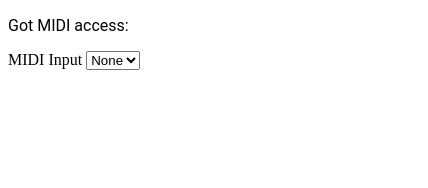
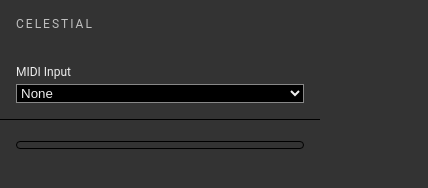
Before and after one commit to atesgoral/celestial, a browser extension: page popup.html in a window 400 px wide. Shown: the whole page, 428 px wide, since content can reach past the window. Drawn offline with Linux system fonts and the light colour scheme.

Commit message:
MIDI message visual

```diff
--- a/popup.css
+++ b/popup.css
@@ -1,6 +1,46 @@
 body {
-  width: 420px;
-}
-pre {
+  margin: 0;
+  padding: 0;
+  width: 20rem;
+  background: #333;
+  color: #eee;
+  font-size: 100%;
+  line-height: 1rem;
   font-family: Roboto, system-ui, sans-serif;
 }
+#celestial {
+  margin: 1rem;
+  padding: 0;
+  font-weight: normal;
+  text-transform: uppercase;
+  font-size: 0.75rem;
+  opacity: .75;
+  letter-spacing: .125rem;
+}
+#settings {
+  font-size: 0.75rem;
+  padding: 1rem;
+  border-bottom: 1px solid #000;
+}
+label {
+  display: block;
+  margin-bottom: .25rem;
+}
+select {
+  width: 100%;
+  background: #000;
+  color: #eee;
+  box-sizing: border-box;
+  border: 1px solid #888;
+  border-radius: 0;
+}
+#status {
+  padding: 1rem;
+}
+#midi-events {
+  border-radius: .25rem;
+  border: 1px solid #000;
+  box-sizing: border-box;
+  height: .5rem;
+  width: 100%;
+}
--- a/popup.html
+++ b/popup.html
@@ -4,11 +4,16 @@
 <link rel="stylesheet" href="popup.css">
 </head>
 <body>
-<pre id="out"></pre>
-<label for="input">MIDI Input</label>
-<select id="input">
-  <option value="">None</option>
-</select>
+<h1 id="celestial">Celestial</h1>
+<div id="settings">
+  <label for="input">MIDI Input</label>
+  <select id="input">
+    <option value="">None</option>
+  </select>
+</div>
+<div id="status">
+  <canvas id="midi-events"></canvas>
+</div>
 <script src="popup.js"></script>
 </body>
 </html>
--- a/popup.js
+++ b/popup.js
@@ -8,18 +8,58 @@ async function storageGet(keys) {
   return await thenable((resolve) => chrome.storage.local.get(keys, resolve));
 }
 
-const out = document.getElementById('out');
-
-function output(...args) {
-  out.innerHTML += args.join(' ') + '\n';
+function lerp(a1, a2, t) {
+  return a1.map((c1, idx) => {
+    const c2 = a2[idx];
+    const d = c2 - c1;
+    return d * t + c1;
+  });
 }
 
 async function init() {
+  const inputEl = document.getElementById('input');
+  const midiEventsEl = document.getElementById('midi-events');
+
+  midiEventsEl.width = midiEventsEl.clientWidth;
+  midiEventsEl.height = midiEventsEl.clientHeight;
+
+  let lastMidiEventDrawnAt = null;
+  let lastMidiEventReceivedAt = null;
+
+  function draw(t) {
+    const EVENT_MAX_AGE = 250;
+    const EVENT_OFF_COLOR = [0, 0, 0];
+    const EVENT_ON_COLOR = [153, 255, 51];
+
+    requestAnimationFrame(draw);
+
+    if (lastMidiEventReceivedAt === null) {
+      return;
+    }
+
+    if (lastMidiEventDrawnAt === null) {
+      lastMidiEventDrawnAt = lastMidiEventReceivedAt;
+      return;
+    }
+
+    const ctx = midiEventsEl.getContext('2d');
+
+    ctx.clearRect(0, 0, midiEventsEl.width, midiEventsEl.height);
+
+    const elapsed = lastMidiEventReceivedAt - lastMidiEventDrawnAt;
+    const fade = elapsed <= EVENT_MAX_AGE ? (1 - elapsed / EVENT_MAX_AGE) : 0;
+
+    ctx.fillStyle = `rgb(${lerp(EVENT_OFF_COLOR, EVENT_ON_COLOR, fade)})`;
+    ctx.fillRect(0, 0, midiEventsEl.width, midiEventsEl.height);
+
+    lastMidiEventDrawnAt = lastMidiEventReceivedAt;
+  }
+
+  requestAnimationFrame(draw);
+
   const { gotMidiAccess, inputs, selectedInputId } = await storageGet([ 'gotMidiAccess', 'inputs', 'selectedInputId' ]);
 
-  output('Got MIDI access:', gotMidiAccess);
-
-  const inputEl = document.getElementById('input');
+  console.log('Got MIDI access:', gotMidiAccess);
 
   if (inputs instanceof Array) {
     inputs.forEach(({ id, name, manufacturer }) => {
@@ -33,6 +73,13 @@ async function init() {
     const selectedInputId = inputEl.value;
     await storageSet({ selectedInputId });
   });
+
+  chrome.runtime.onMessage.addListener((message) => {
+    if (message.midiMessage) {
+
+      lastMidiEventReceivedAt = message.midiMessage.ts;
+    }
+  });
 }
 
 init();
```
Also changed, not shown: background.js (+19 -16 lines).
